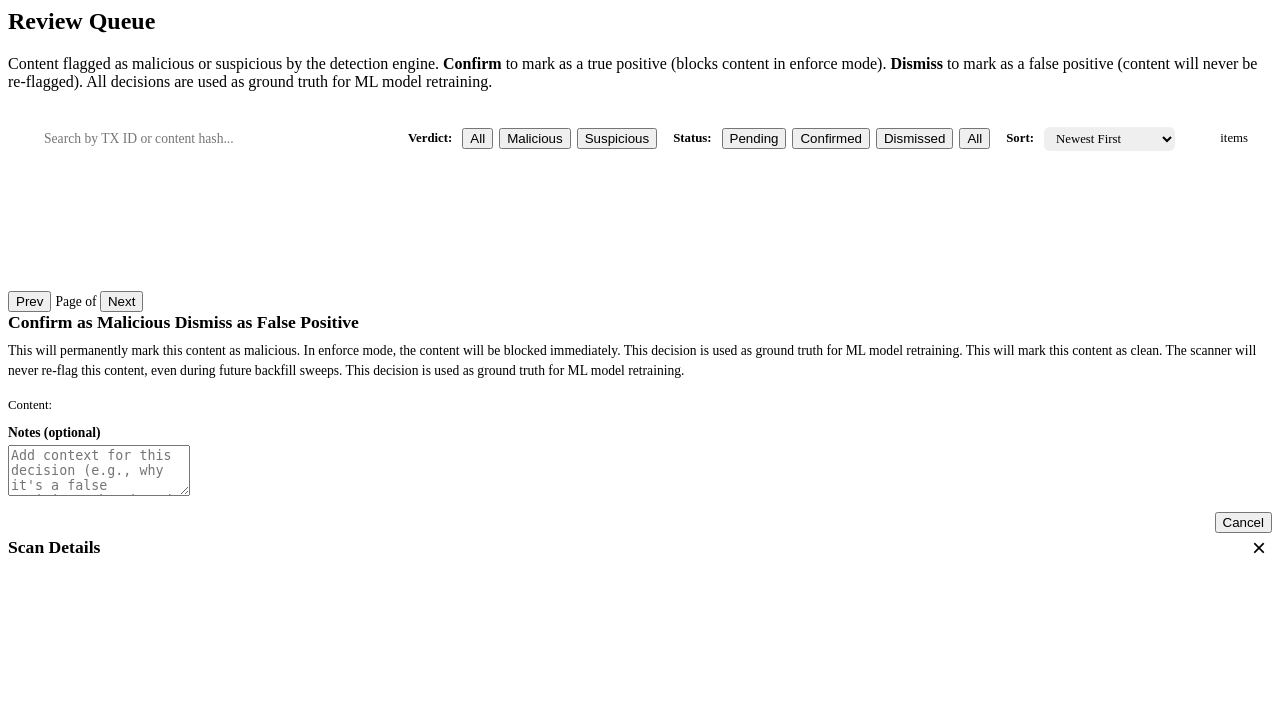
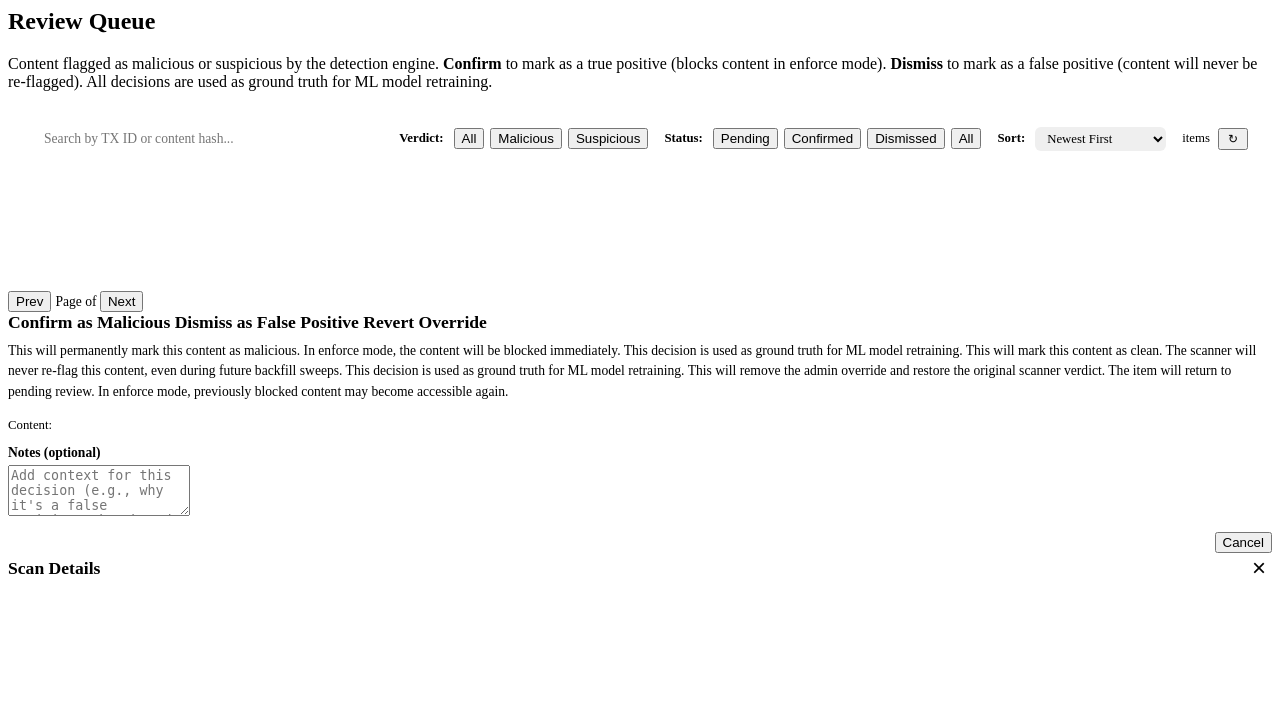
Before and after one commit to ar-io/ar-io-content-scanner, a Python web app: template src/templates/admin/review.html in a window 1280 px wide. Shown: the top 706 px of the page. Run offline with Jinja, Linux system fonts and the light colour scheme; the template is opened without the code that fills it, so the values that code supplies are empty.

Commit message:
feat: admin UI polish — live health, URL routing, copy-to-clipboard, revert confirmation
- Health indicator polls /health every 30s, shows healthy/degraded/offline
  with color-coded dot (green/amber pulsing/red pulsing)
- URL hash routing preserves tab state across page refreshes (#review, etc.)
- Copy-to-clipboard buttons on TX IDs and content hashes in review queue
  and detail modal for investigation workflows
- Revert override now requires confirmation dialog with warning about
  enforce mode implications (previously fired immediately)
- Error toasts persist 8s instead of 4s for readability
- Refresh buttons on Review Queue and Scan History tabs
- History → Review cross-link for unreviewed flagged items

Co-Authored-By: Claude Opus 4.6 <noreply@anthropic.com>

```diff
--- a/src/templates/admin/review.html
+++ b/src/templates/admin/review.html
@@ -1,5 +1,5 @@
 <!-- Review Queue Tab -->
-<div x-data="reviewTab" x-init="init()" @close-modal.window="closeModal(); confirmDialog.show = false;">
+<div x-data="reviewTab" x-init="init()" @close-modal.window="closeModal(); confirmDialog.show = false;" @search-review.window="searchQuery = $event.detail; statusFilter = 'all'; page = 1; load()">
   <div class="section-header">
     <h2>Review Queue</h2>
     <p>Content flagged as malicious or suspicious by the detection engine. <strong>Confirm</strong> to mark as a true positive (blocks content in enforce mode). <strong>Dismiss</strong> to mark as a false positive (content will never be re-flagged). All decisions are used as ground truth for ML model retraining.</p>
@@ -42,8 +42,9 @@
           <option value="ml_score_desc" :selected="sort === 'ml_score_desc'">Highest ML Score</option>
         </select>
       </div>
-      <div style="margin-left: auto; font-size: 0.8rem; color: var(--color-gray);">
-        <span x-text="total"></span> items
+      <div style="margin-left: auto; display: flex; align-items: center; gap: 8px;">
+        <span style="font-size: 0.8rem; color: var(--color-gray);"><span x-text="total"></span> items</span>
+        <button class="btn btn-sm btn-outline" @click="load()" title="Refresh" style="padding: 2px 8px; font-size: 0.75rem;">&#x21bb;</button>
       </div>
     </div>
   </div>
@@ -74,10 +75,12 @@
         <div style="margin-bottom: 8px;">
           <span style="font-size: 0.8rem; color: var(--color-gray);">TX ID: </span>
           <span class="mono" x-text="item.tx_id" style="word-break: break-all;"></span>
+          <button class="copy-btn" @click.stop="copyToClipboard(item.tx_id)" title="Copy TX ID">copy</button>
         </div>
         <div style="margin-bottom: 12px;">
           <span style="font-size: 0.75rem; color: var(--color-gray);">Content Hash: </span>
           <span class="mono" style="font-size: 0.75rem; color: var(--color-gray);" x-text="item.content_hash"></span>
+          <button class="copy-btn" @click.stop="copyToClipboard(item.content_hash)" title="Copy content hash">copy</button>
         </div>
 
         <div style="display: flex; gap: 16px; align-items: center; margin-bottom: 16px; flex-wrap: wrap;">
@@ -114,13 +117,13 @@
           <template x-if="item.admin_override === 'confirmed_malicious'">
             <div style="display: flex; gap: 10px; align-items: center;">
               <span style="font-size: 0.8rem; color: var(--color-red); font-weight: 600;">&#10003; Confirmed as malicious</span>
-              <button class="btn btn-sm btn-outline" style="font-size: 0.75rem; padding: 2px 10px;" @click="revertOverride(item.content_hash)">Revert</button>
+              <button class="btn btn-sm btn-outline" style="font-size: 0.75rem; padding: 2px 10px;" @click="promptRevert(item.content_hash)">Revert</button>
             </div>
           </template>
           <template x-if="item.admin_override === 'confirmed_clean'">
             <div style="display: flex; gap: 10px; align-items: center;">
               <span style="font-size: 0.8rem; color: var(--color-green); font-weight: 600;">&#10005; Dismissed as false positive</span>
-              <button class="btn btn-sm btn-outline" style="font-size: 0.75rem; padding: 2px 10px;" @click="revertOverride(item.content_hash)">Revert</button>
+              <button class="btn btn-sm btn-outline" style="font-size: 0.75rem; padding: 2px 10px;" @click="promptRevert(item.content_hash)">Revert</button>
             </div>
           </template>
           <button class="btn btn-sm" style="margin-left: auto; background: var(--color-card); color: var(--color-black);" @click="openDetail(item.content_hash)">
@@ -144,17 +147,21 @@
       <h3 class="font-display" style="font-size: 1.1rem; margin: 0 0 8px;">
         <span x-show="confirmDialog.action === 'confirm'">Confirm as Malicious</span>
         <span x-show="confirmDialog.action === 'dismiss'">Dismiss as False Positive</span>
+        <span x-show="confirmDialog.action === 'revert'">Revert Override</span>
       </h3>
       <p style="font-size: 0.85rem; color: var(--color-gray); margin: 0 0 16px; line-height: 1.5;">
         <span x-show="confirmDialog.action === 'confirm'">This will permanently mark this content as malicious. In enforce mode, the content will be blocked immediately. This decision is used as ground truth for ML model retraining.</span>
         <span x-show="confirmDialog.action === 'dismiss'">This will mark this content as clean. The scanner will never re-flag this content, even during future backfill sweeps. This decision is used as ground truth for ML model retraining.</span>
+        <span x-show="confirmDialog.action === 'revert'">This will remove the admin override and restore the original scanner verdict. The item will return to pending review. In enforce mode, previously blocked content may become accessible again.</span>
       </p>
       <div style="margin-bottom: 12px; font-size: 0.8rem;">
         <span style="color: var(--color-gray);">Content: </span>
         <span class="mono" x-text="truncateId(confirmDialog.hash, 24)"></span>
       </div>
-      <label style="font-size: 0.85rem; font-weight: 600; color: var(--color-gray); display: block; margin-bottom: 4px;">Notes (optional)</label>
-      <textarea x-model="confirmDialog.notes" placeholder="Add context for this decision (e.g., why it's a false positive, what brand was impersonated)..." rows="3"></textarea>
+      <div x-show="confirmDialog.action !== 'revert'">
+        <label style="font-size: 0.85rem; font-weight: 600; color: var(--color-gray); display: block; margin-bottom: 4px;">Notes (optional)</label>
+        <textarea x-model="confirmDialog.notes" placeholder="Add context for this decision (e.g., why it's a false positive, what brand was impersonated)..." rows="3"></textarea>
+      </div>
       <div style="display: flex; gap: 10px; margin-top: 16px; justify-content: flex-end;">
         <button class="btn btn-outline btn-sm" @click="confirmDialog.show = false">Cancel</button>
         <template x-if="confirmDialog.action === 'confirm'">
@@ -166,6 +173,12 @@
         <template x-if="confirmDialog.action === 'dismiss'">
           <button class="btn btn-primary btn-sm" @click="executeAction()" :disabled="confirmDialog.loading">
             <span x-show="!confirmDialog.loading">Dismiss</span>
+            <span x-show="confirmDialog.loading" class="spinner"></span>
+          </button>
+        </template>
+        <template x-if="confirmDialog.action === 'revert'">
+          <button class="btn btn-sm" @click="executeAction()" :disabled="confirmDialog.loading" style="background: var(--color-amber); color: white;">
+            <span x-show="!confirmDialog.loading">Revert Override</span>
             <span x-show="confirmDialog.loading" class="spinner"></span>
           </button>
         </template>
@@ -191,9 +204,15 @@
             <div style="color: var(--color-gray); font-weight: 600;">Verdict</div>
             <div><span :class="badgeClass(detail.verdict)" x-text="detail.verdict"></span></div>
             <div style="color: var(--color-gray); font-weight: 600;">TX ID</div>
-            <div class="mono" style="word-break: break-all;" x-text="detail.tx_id"></div>
+            <div>
+              <span class="mono" style="word-break: break-all;" x-text="detail.tx_id"></span>
+              <button class="copy-btn" @click="copyToClipboard(detail.tx_id)" title="Copy TX ID">copy</button>
+            </div>
             <div style="color: var(--color-gray); font-weight: 600;">Content Hash</div>
-            <div class="mono" style="word-break: break-all;" x-text="detail.content_hash"></div>
+            <div>
+              <span class="mono" style="word-break: break-all;" x-text="detail.content_hash"></span>
+              <button class="copy-btn" @click="copyToClipboard(detail.content_hash)" title="Copy content hash">copy</button>
+            </div>
             <div style="color: var(--color-gray); font-weight: 600;">Matched Rules</div>
             <div>
               <template x-for="r in parseRules(detail.matched_rules)">
@@ -227,7 +246,7 @@
           </template>
           <template x-if="detail.admin_override">
             <div style="display: flex; gap: 10px; margin-top: 20px;">
-              <button class="btn btn-outline" @click="revertOverride(detail.content_hash); closeModal();">Revert Override</button>
+              <button class="btn btn-outline" @click="closeModal(); promptRevert(detail.content_hash);">Revert Override</button>
             </div>
           </template>
         </div>
```
Also changed, not shown: src/templates/admin/base.html (+5 -3 lines), src/templates/admin/history.html (+6 -2 lines), 3 other files.
